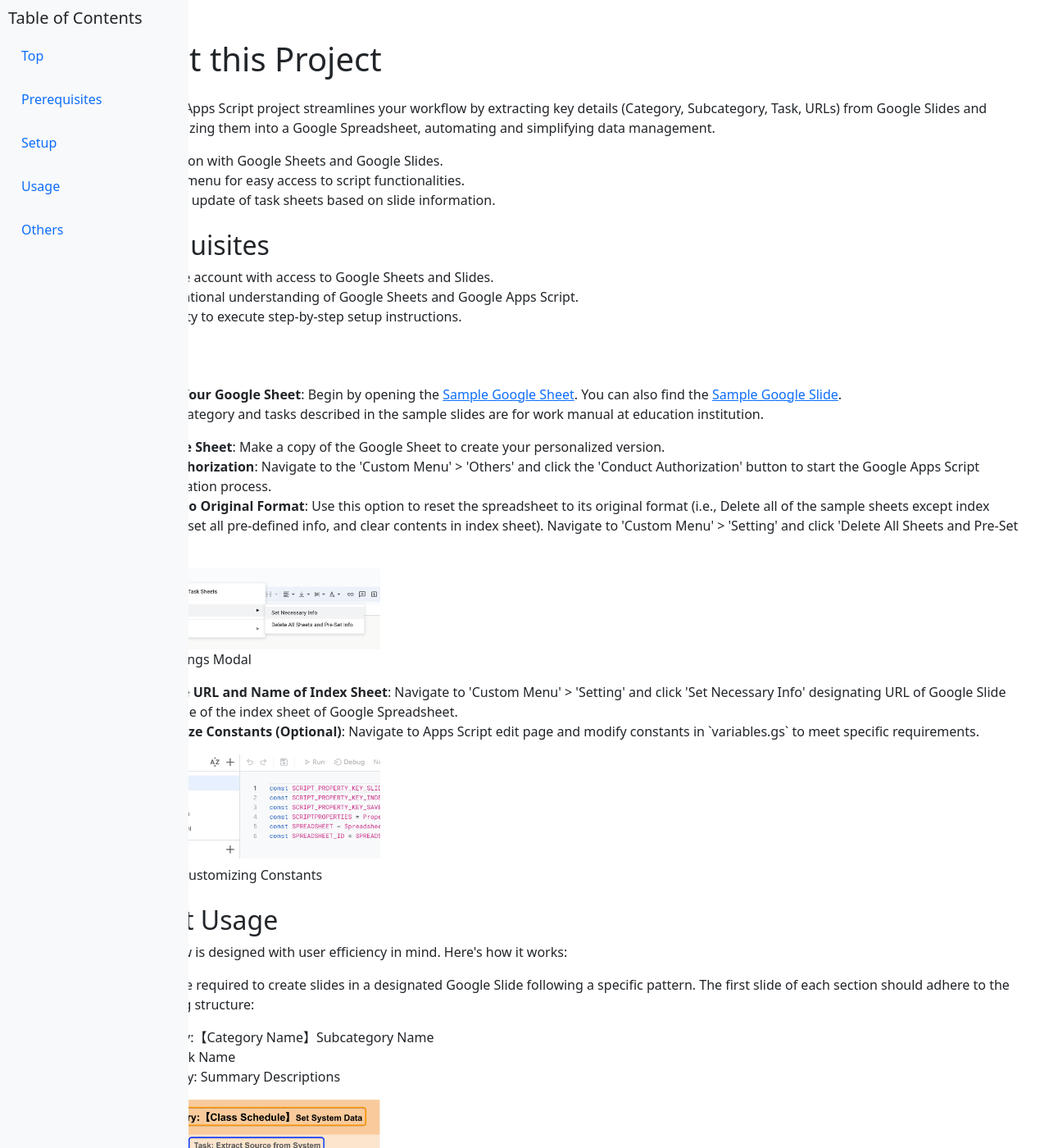
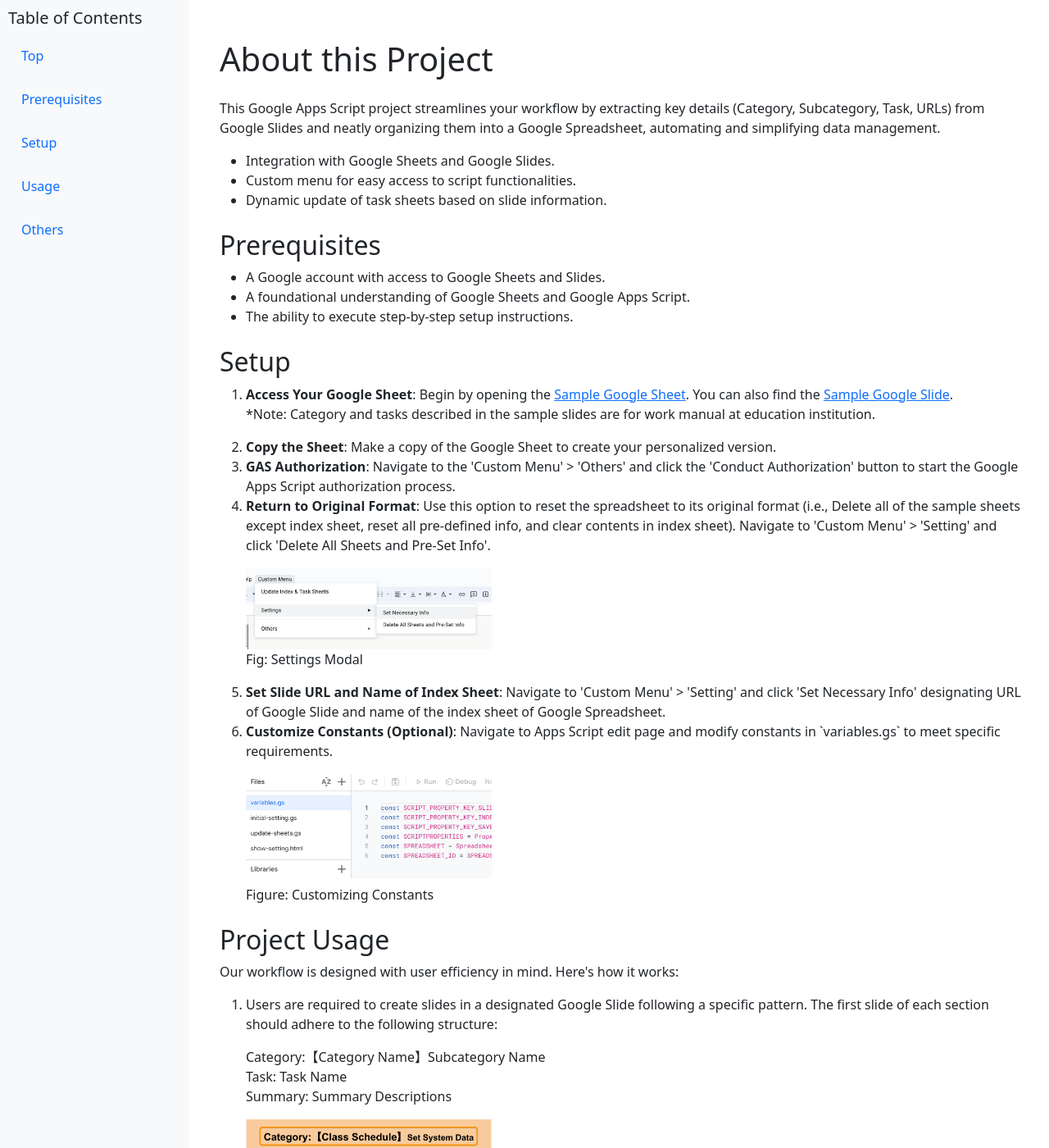
Before and after one commit to tsato21/display-slide-info-spr, a Jekyll site: the page built from docs/index.html, in a window 1280 px wide and 1400 px high. Shown: the whole window at 82% size. Built offline with Jekyll 4.4.1, drawn with Linux system fonts in a browser that asks for light colours.

Commit message:
Update style.css

```diff
--- a/docs/assets/css/style.css
+++ b/docs/assets/css/style.css
@@ -43,7 +43,7 @@
 }
 
 .content {
-  margin-left: 100px;
+  margin-left: 240px;
   padding: 1rem;
 }
 
```
